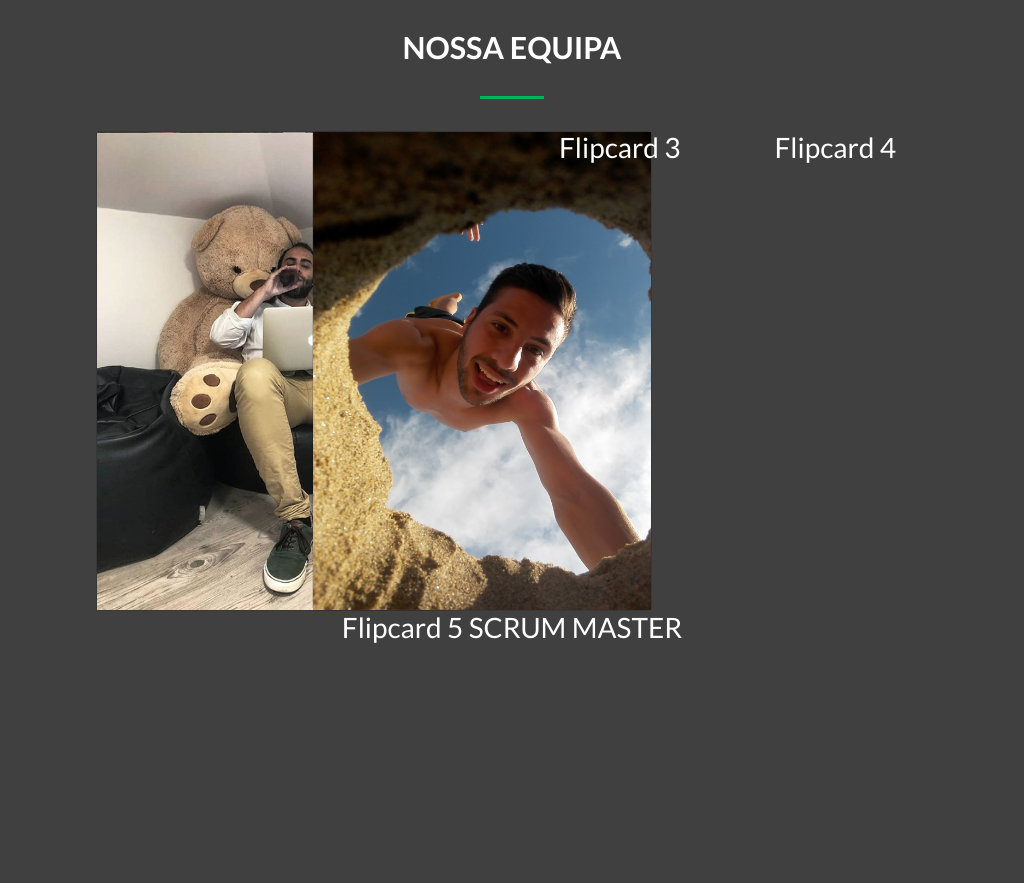
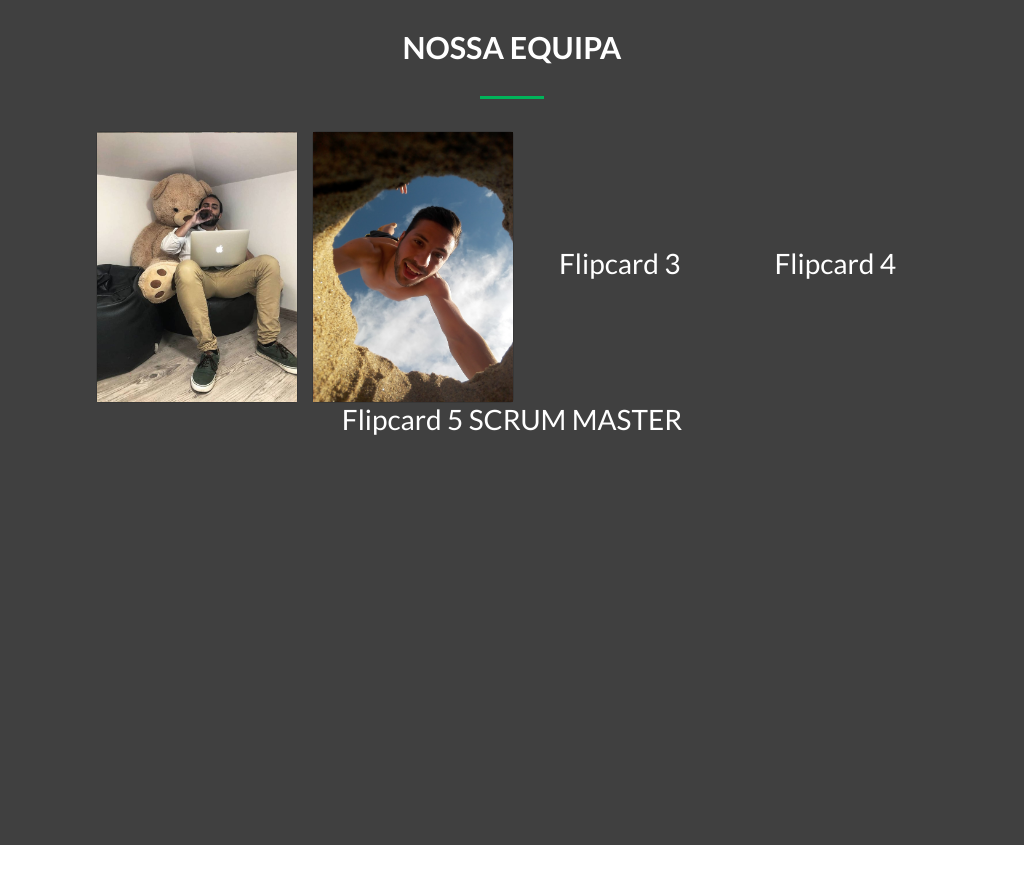
Before and after one commit to PedroSousa97/PMS2019G3, a website: page Public/index.html in a window 1024 px wide. Shown: the part 2440-3323 px from the top of the page. After the commit the page ends 3285 px from the top, so only its background shows below. Drawn offline with nearby package versions, Linux system fonts and the light colour scheme.

Commit message:
Media Screens corrigidos. Correção de dimensões das flipcards, correção to tamanho da fonte e margem auto para centrar

```diff
--- a/Public/index.html
+++ b/Public/index.html
@@ -117,11 +117,10 @@
 
         <div class="row dark text-center">
 
-            <div class="col-12">
+            <div class="col-12 text-center">
                 <h2 class="heading">Nossa Equipa</h2>
                 <div class="heading-underline"></div>
             </div>
-
             <div class="col-md-3">
                 <div class="card middle">
                     <div class="front">
@@ -129,8 +128,8 @@
                     </div>
                     <div class="back1">
                       <div class="back-content">
-                        <h2>Pedro Sousa</h2>
-                        <h4>Developer</h4>
+                        <h2 class="back-content1">Pedro Sousa</h2>
+                        <h4 class="back-content1">Developer</h4>
                         <div class="sm">
                           <a href="https://www.facebook.com/pedro.sousa.3956"><i class="fab fa-facebook-f"></i></a>
                           <a href="https://www.instagram.com/pedrosousa997/?hl=pt"><i class="fab fa-instagram"></i></a>
@@ -147,8 +146,8 @@
                     </div>
                     <div class="back2">
                       <div class="back-content">
-                        <h2>Nelson Graça</h2>
-                        <h4>Designer</h4>
+                        <h2 class="back-content1">Nelson Graça</h2>
+                        <h4 class="back-content1">Designer</h4>
                         <div class="sm">
                           <a href="#"><i class="fab fa-facebook-f"></i></a>
                           <a href="#"><i class="fab fa-instagram"></i></a>
@@ -161,15 +160,12 @@
              <div class="col-md-3">
                 <h3>Flipcard 3</h3>
              </div>
-
              <div class="col-md-3">
                 <h3>Flipcard 4</h3>
              </div>
-
              <div class="col-md-12">
                 <h3>Flipcard 5 SCRUM MASTER</h3>
              </div>
-
 
         </div> <!--Fim de row-->
         <div class="fixed-wrap">
--- a/Public/style.css
+++ b/Public/style.css
@@ -195,7 +195,9 @@ h2.heading{
     will-change: transform;
   }
 
+
 .dark{
+    align-items: center;
     background-color: rgba(0, 0, 0, 0.75);
     color: white;
     margin-bottom: 0;
@@ -203,9 +205,12 @@ h2.heading{
     border-radius: 0;
 }
 
+
+
 /*------Flip cars------*/
-@media screen and (min-width: 640px) {
+@media screen and (min-width: 1040px) {
   .card{
+    margin:0 auto;
     cursor: pointer;
     width: 21.25rem;
     height: 30rem;
@@ -241,70 +246,13 @@ h2.heading{
     padding-top: 20rem;
     width: 100%;
   }
-  .sm{
-    margin: 1rem 0;
+  h2.back-content1{
+    text-transform: uppercase;
+
   }
-  .sm a{
-    display: inline-flex;
-    width: 2.5rem;
-    height: 2.5rem;
-    justify-content: center;
-    align-items: center;
-    color: white;
-    font-size: 1.125rem;
-    transition: 0.4s;
-    border-radius: 50%
-  }
-  .sm a:hover{
-    background:#d8c500;
-    color: white;
-  }
-  .card:hover > .front{
-    transform: perspective(37.5rem) rotateY(-180deg);
-  }
-  .card:hover > .back1{
-    transform: perspective(37.5rem) rotateY(0deg);
-  }
-  .card:hover > .back2{
-    transform: perspective(37.5rem) rotateY(0deg);
-  }
-}
-@media screen and (max-width: 640px) {
-  .card{
-    cursor: pointer;
-    width: 10.625rem;
-    height: 15rem;
-    background-color: rgba(0,0,0, 0);
-  }
-  .front,.back1,.back2{
-    width: 100%;
-    height: 100%;
-    overflow: hidden;
-    backface-visibility: hidden;
-    position: absolute;
-    transition: transform .2s linear;
-  }
-  .front img{
-    height: 100%;
-  }
-  .front{
-    transform: perspective(37.5rem) rotateY(0deg);
-  }
-  .back1{
-    background-image: url(img/flipcards/bitmojipeter.png);
-    background-size: 10.625rem 15rem;
-    transform: perspective(37.5rem) rotateY(180deg);
-  }
-  .back2{
-    background-image: url(img/flipcards/bitmojinelson.png);
-    background-size: 10.625rem 15rem;
-    transform: perspective(37.5rem) rotateY(180deg);
-  }
-  .back-content{
-    color:white;
-    text-align: center;
-    padding-top: 10rem;
-    width: 100%;
+  h4.back-content1{
+    text-transform: uppercase;
+    font-weight: 700;
   }
   .sm{
     margin: 1rem 0;
@@ -334,3 +282,155 @@ h2.heading{
     transform: perspective(37.5rem) rotateY(0deg);
   }
 }
+@media screen and (max-width: 830px) {
+  .card{
+    margin:0 auto;
+    cursor: pointer;
+    width: 8.625rem;
+    height: 13rem;
+    background-color: rgba(0,0,0, 0);
+  }
+  .front,.back1,.back2{
+    width: 100%;
+    height: 100%;
+    overflow: hidden;
+    backface-visibility: hidden;
+    position: absolute;
+    transition: transform .2s linear;
+  }
+  .front img{
+    height: 100%;
+  }
+  .front{
+    transform: perspective(37.5rem) rotateY(0deg);
+  }
+  .back1{
+    background-image: url(img/flipcards/bitmojipeter.png);
+    background-size: 8.625rem 13rem;
+    transform: perspective(37.5rem) rotateY(180deg);
+  }
+  .back2{
+    background-image: url(img/flipcards/bitmojinelson.png);
+    background-size: 8.625rem 13rem;
+    transform: perspective(37.5rem) rotateY(180deg);
+  }
+  .back-content{
+    color:white;
+    text-align: center;
+    padding-top: 8rem;
+    width: 100%;
+  }
+  h2.back-content1{
+    font-size: 1rem;
+    text-transform: uppercase;
+
+  }
+  h4.back-content1{
+    font-size: .7rem;
+    text-transform: uppercase;
+    font-weight: 700;
+  }
+  .sm{
+    margin: .5rem 0;
+  }
+  .sm a{
+    display: inline-flex;
+    width: 1rem;
+    height: 1rem;
+    justify-content: center;
+    align-items: center;
+    color: white;
+    font-size: 0.7rem;
+    transition: 0.4s;
+    border-radius: 50%
+  }
+  .sm a:hover{
+    background:#d8c500;
+    color: white;
+  }
+  .card:hover > .front{
+    transform: perspective(37.5rem) rotateY(-180deg);
+  }
+  .card:hover > .back1{
+    transform: perspective(37.5rem) rotateY(0deg);
+  }
+  .card:hover > .back2{
+    transform: perspective(37.5rem) rotateY(0deg);
+  }
+}
+@media screen and (max-width: 1040px) and (min-width:830px){
+  .card{
+    margin:0 auto;
+    cursor: pointer;
+    width: 12.625rem;
+    height: 17rem;
+    background-color: rgba(0,0,0, 0);
+  }
+  .front,.back1,.back2{
+    width: 100%;
+    height: 100%;
+    overflow: hidden;
+    backface-visibility: hidden;
+    position: absolute;
+    transition: transform .2s linear;
+  }
+  .front img{
+    height: 100%;
+  }
+  .front{
+    transform: perspective(37.5rem) rotateY(0deg);
+  }
+  .back1{
+    background-image: url(img/flipcards/bitmojipeter.png);
+    background-size: 12.625rem 17rem;
+    transform: perspective(37.5rem) rotateY(180deg);
+  }
+  .back2{
+    background-image: url(img/flipcards/bitmojinelson.png);
+    background-size: 12.625rem 17rem;
+    transform: perspective(37.5rem) rotateY(180deg);
+  }
+  .back-content{
+    color:white;
+    text-align: center;
+    padding-top: 10.5rem;
+    width: 100%;
+  }
+  h2.back-content1{
+    font-size: 1.5rem;
+    text-transform: uppercase;
+
+  }
+  h4.back-content1{
+    font-size: 1rem;
+    text-transform: uppercase;
+    font-weight: 700;
+  }
+  .sm{
+    margin: 1rem 0;
+  }
+  .sm a{
+    display: inline-flex;
+    width: 1.5rem;
+    height: 1.5rem;
+    justify-content: center;
+    align-items: center;
+    color: white;
+    font-size: 1rem;
+    transition: 0.4s;
+    border-radius: 50%
+  }
+  .sm a:hover{
+    background:#d8c500;
+    color: white;
+  }
+  .card:hover > .front{
+    transform: perspective(37.5rem) rotateY(-180deg);
+  }
+  .card:hover > .back1{
+    transform: perspective(37.5rem) rotateY(0deg);
+  }
+  .card:hover > .back2{
+    transform: perspective(37.5rem) rotateY(0deg);
+  }
+}
```
